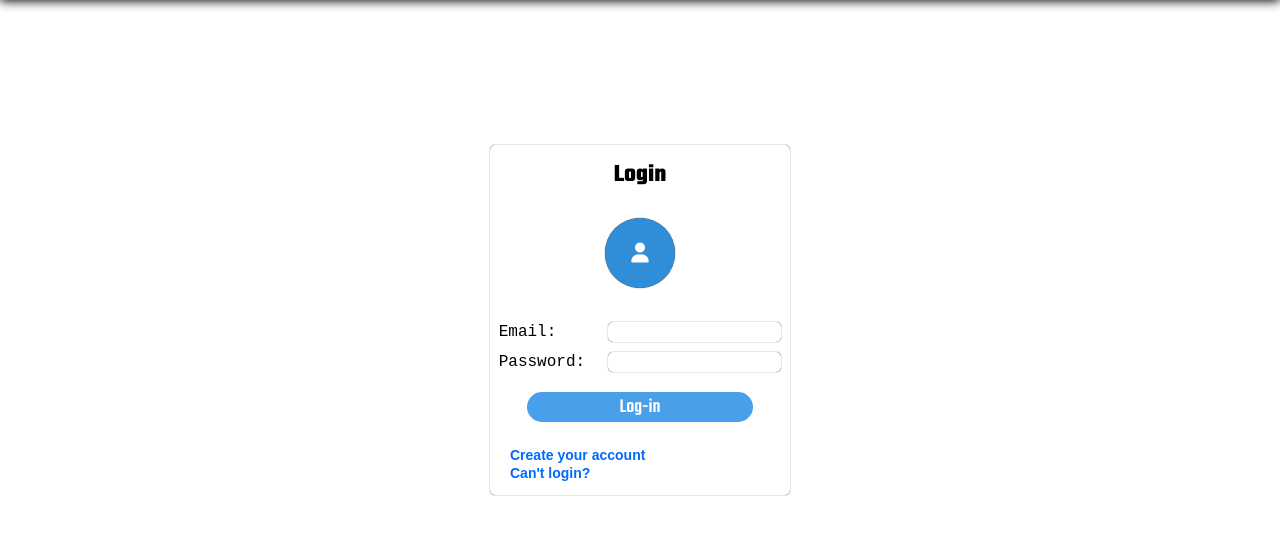
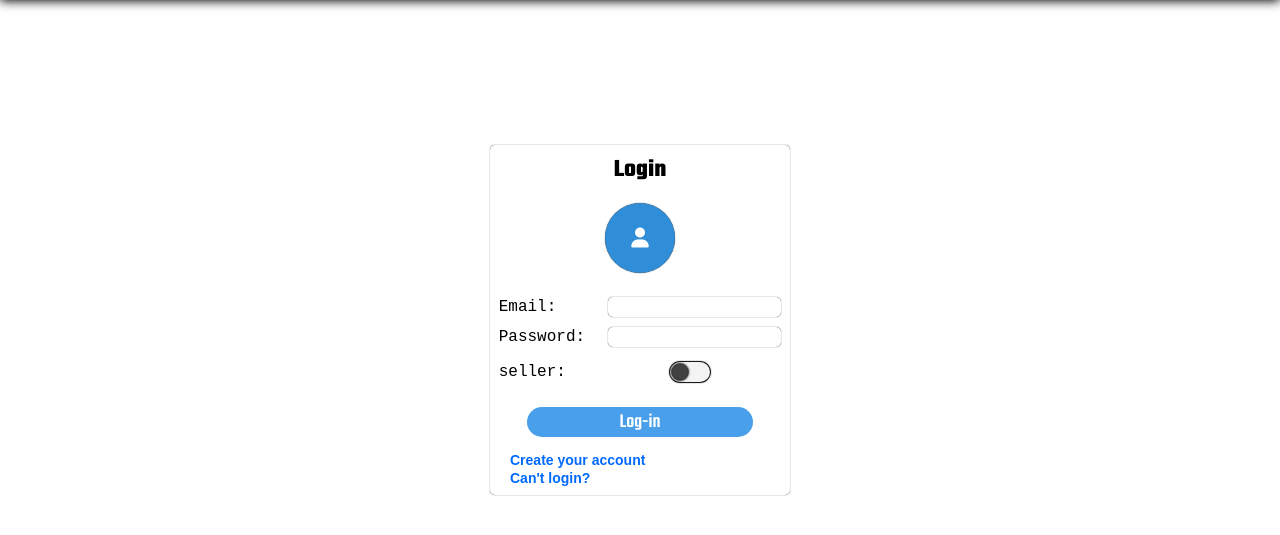
Before and after one commit to m4r4k3/shoes-store, a PHP site: page /log-in.php in a window 1280 px wide. Shown: the part 60-595 px from the top of the page. Run offline with PHP 8.4, Linux system fonts and the light colour scheme; some libraries are stand-ins or nearby versions.

Commit message:
seller login

```diff
--- a/log-in.php
+++ b/log-in.php
@@ -1,5 +1,6 @@
 <!DOCTYPE html>
 <html lang="en">
+
 <head>
     <meta charset="UTF-8">
     <meta name="viewport" content="width=device-width, initial-scale=1.0">
@@ -7,28 +8,40 @@
     <link rel="stylesheet" href="./style/repeat.css">
     <link rel="preconnect" href="https://fonts.googleapis.com">
     <link rel="preconnect" href="https://fonts.gstatic.com" crossorigin>
-    <link href="https://fonts.googleapis.com/css2?family=Roboto+Condensed:ital,wght@0,300;0,400;0,700;1,300;1,400;1,700&family=Roboto:ital,wght@0,100;0,300;0,400;0,500;0,700;0,900;1,100;1,300;1,400;1,500;1,700;1,900&family=Teko:wght@300;400;500;600;700&display=swap" rel="stylesheet">
+    <link
+        href="https://fonts.googleapis.com/css2?family=Roboto+Condensed:ital,wght@0,300;0,400;0,700;1,300;1,400;1,700&family=Roboto:ital,wght@0,100;0,300;0,400;0,500;0,700;0,900;1,100;1,300;1,400;1,500;1,700;1,900&family=Teko:wght@300;400;500;600;700&display=swap"
+        rel="stylesheet">
     <link rel="stylesheet" href="./style/login.css">
     <script src="https://kit.fontawesome.com/d4341dfe2d.js" crossorigin="anonymous"></script>
 
 </head>
+
 <body>
     <?php
      require('header.php')  ;
     ?>
     <section>
-        <article> <p class="title">Login</p>
+        <article>
+            <p class="title">Login</p>
             <i class="fa-solid fa-user"></i>
             <form method="post">
-            <div><label for="email">Email:</label> <input autocomplete="off" type="email" name="email" id="email"></div>
-            <div> <label for="password">Password:</label> <input type="password" name ="password" id="password"></div>
+                <div><label for="email">Email:</label> <input autocomplete="off" type="email" name="email" id="email">
+
+                </div>
+                <div> <label for="password">Password:</label> <input type="password" name="password" id="password">
+                </div>
+                <div class="seller">
+                    <label for="seller">seller:</label>
+                    <div class="safter" ><input type="checkbox" name="seller" id="seller"></div>
+                </div>
                 <button type="submit" id="submit">Log-in</button>
             </form>
             <?php
      if($_SERVER["REQUEST_METHOD"] =="POST") {
-        $email = htmlentities(strtolower($_POST['email'])) ;
          $password = $_POST['password'];
          $db= new mysqli("localhost","root","","ecom") ;
+         $email = htmlentities(strtolower($_POST['email'])) ;
+        if(!isset($_POST["seller"])){
             $query = "select * from user where email = '$email'" ;
                 if($data = ($db->query($query))->fetch_all(MYSQLI_ASSOC)){
                      $hashedPassword = $data[0]["password"];
@@ -37,12 +50,30 @@
                        $_SESSION["user_id"] = $data[0]["id"] ;
                        header("Location:./index.php") ;
                     }
-            }}
+                }
+        }else{
+            $query = "select * from seller where email like '$email'" ;
+            if($data = ($db->query($query))->fetch_all(MYSQLI_ASSOC)){
+                $hashedpass = $data[0]["password"] ;
+                if (password_verify($password , $hashedpass) && $data[0]["confirmed"] )
+                {
+                    $_SESSION["seller_id"]=$data[0]["id"];
+                    header("Location:./seller.php") ;
+                } ;
+            }
+        }
+        }
         ?>
             <div class="subform">
                 <a id="sign" href="./create.php">Create your account</a>
                 <a href="">Can't login?</a>
-        </div></article>
+            </div>
+        </article>
     </section>
 </body>
+<script>
+    document.querySelector("#seller").onclick = (e)=>{
+      document.querySelector(".safter").classList.toggle("safterC")
+    }
+</script>
 </html>
--- a/scripts/script.js
+++ b/scripts/script.js
@@ -25,6 +25,7 @@ async function fetchData() {
   let data = await response.json();
   for (i of data) {
     let isInCart =  await cartChecker(i["id"]) ;
+
     let disc =
     i["discount"] != 0 ? `<div id="dis"><p>${i["discount"]}</p></div>` : "";
     let image = "http://localhost/p/" + i.imgs;
@@ -98,7 +99,6 @@ async function  cartChecker(id){
     method:"post"
   }) ;
   let data = await req.json() ;
-  console.log(data)
   if(data.isEmpty){
     return false
   }
--- a/seller.php
+++ b/seller.php
@@ -9,8 +9,7 @@
     <?php
     session_start() ;
     $db = new mysqli("localhost" ,"root" ,"","ecom") ;
-
-        if(isset($_SESSION["seller_id"]) && $db->query("select cn from seller where id = {$_SESSION["seller_id"]}")->fetch_all(MYSQLI_ASSOC)[0]["cn"]){
+        if(isset($_SESSION["seller_id"]) && $db->query("select confirmed from seller where id = {$_SESSION['seller_id']}")->fetch_all(MYSQLI_ASSOC)[0]["confirmed"] ){
             echo 1 ;
         }else{
             header("Location:./not-found.html") ;
--- a/style/login.css
+++ b/style/login.css
@@ -82,3 +82,48 @@ label{
     margin-bottom: 2px;
     font-weight: 600;
 }
+#seller{
+    appearance: none;
+    width: 40px;
+    height: 20px;
+    border-radius: 40px;
+    box-shadow: 0 0 1px 1px black;
+    cursor:pointer ;
+    position: absolute;
+    z-index: 1;
+}
+.safter {
+    position: relative;
+    margin: 0 auto;
+    width: 40px;
+    height: 20px;
+    border-radius: 40px;
+}
+.safter::after{
+   content:"";
+   position: absolute;
+   width: 16px;
+   height:16px;
+   border-radius: 50%;
+   transition: linear 350ms ease-out;
+   box-shadow: 0 0 2px 1px black;
+   left:2px ;
+    top:2px;
+    background-color: rgb(65, 65, 65);
+}
+.safterC::after{
+    transform: translatex(110% );
+    background-color: #2f8ed7;
+    box-shadow: 0 0 2px 1px #2f8ed7;
+}
+
+.safter{
+    background-color: #f3f3f3;
+}
+.seller{
+    height: 30px;
+    width: 100%;
+    margin: 10px 0 0 0;
+   display: flex;
+   align-items: center;
+}
```
Also changed, not shown: content/rest api/cart.php (+7 -3 lines). Lines whose indentation alone changed are shown as unchanged.
